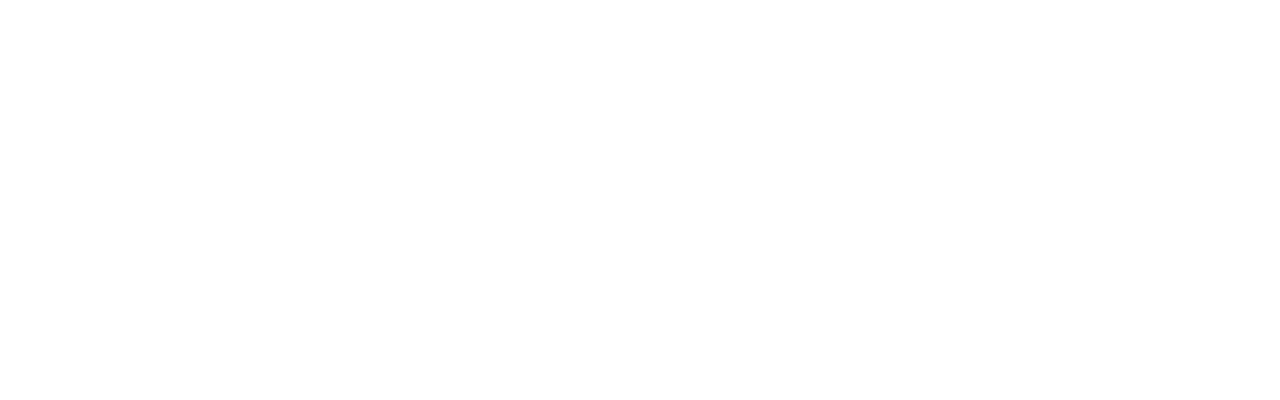
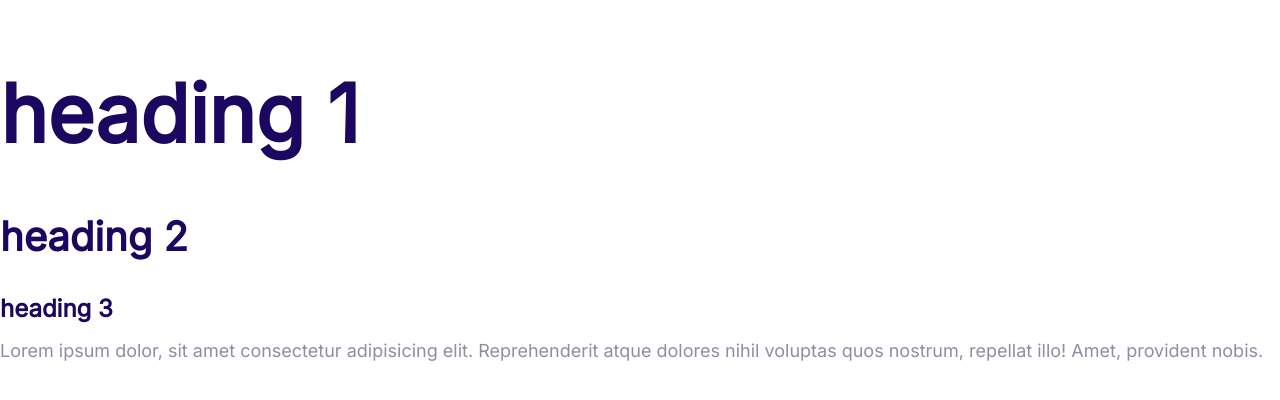
Before and after one commit to SaBA26-void/saba_moshify, a plain HTML site: page index.html in a window 1280 px wide. Drawn offline with Linux system fonts and the light colour scheme.

Commit message:
DEfine the styles for the fonts.

```diff
--- a/CSS/styles.css
+++ b/CSS/styles.css
@@ -4,5 +4,55 @@
     --color-accent: #ff3400;
     --color-headings: #1b0760;
     --color-body: #918ca4;
+}
 
+html {
+    font-size: 62.5%;
 }
+body {
+    font-family: Inter, Arial, Helvetica, sans-serif;
+    font-size: 2.4rem;
+    line-height: 1.5;
+    color: var(--color-body);
+}
+
+h1,
+h2,
+h3 {
+    color: var(--color-headings);
+    margin-bottom: 1rem;
+}
+
+h1 {
+    font-size: 7rem;
+}
+
+h2 {
+    font-size: 4rem;
+}
+
+h3 {
+    font-size: 3rem;
+}
+
+p {
+    margin-top: 0;
+}
+
+@media screen and (min-width: 1024px) {
+    body {
+        font-size: 1.8rem;
+    }
+
+    h1 {
+        font-size: 8rem;
+    }
+
+    h2 {
+        font-size: 4rem;
+    }
+
+    h3 {
+font-size: 2.4rem;
+    }
+}
--- a/index.html
+++ b/index.html
@@ -1,13 +1,26 @@
 <!DOCTYPE html>
 <html lang="en">
-<head>
-    <meta charset="UTF-8">
-    <meta name="viewport" content="width=device-width, initial-scale=1.0">
+  <head>
+    <meta charset="UTF-8" />
+    <meta name="viewport" content="width=device-width, initial-scale=1.0" />
     <title>Document</title>
-    <link rel="stylesheet" href="css/normalize.css">
-    <link rel="stylesheet" href="css/styles.css">
-</head>
-<body>
-
-</body>
+    <link rel="preconnect" href="https://fonts.googleapis.com" />
+    <link rel="preconnect" href="https://fonts.gstatic.com" crossorigin />
+    <link
+      href="https://fonts.googleapis.com/css2?family=Inter:ital,opsz@0,14..32;1,14..32&display=swap"
+      rel="stylesheet"
+    />
+    <link rel="stylesheet" href="css/normalize.css" />
+    <link rel="stylesheet" href="css/styles.css" />
+  </head>
+  <body>
+    <h1>heading 1</h1>
+    <h2>heading 2</h2>
+    <h3>heading 3</h3>
+    <p>
+      Lorem ipsum dolor, sit amet consectetur adipisicing elit. Reprehenderit
+      atque dolores nihil voluptas quos nostrum, repellat illo! Amet, provident
+      nobis.
+    </p>
+  </body>
 </html>
```
